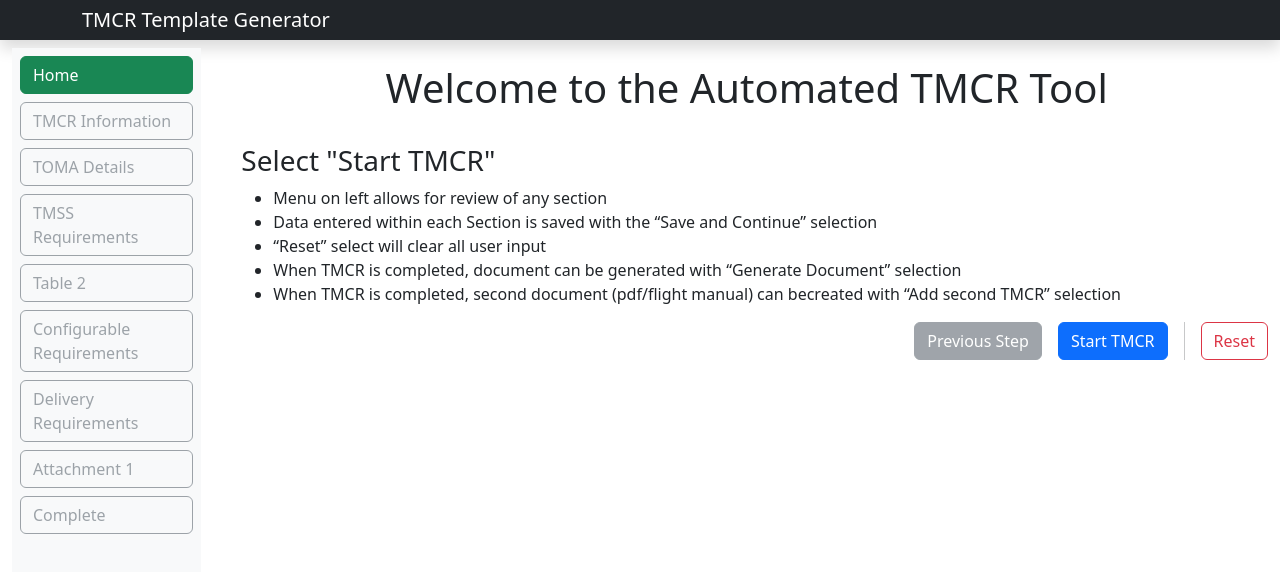
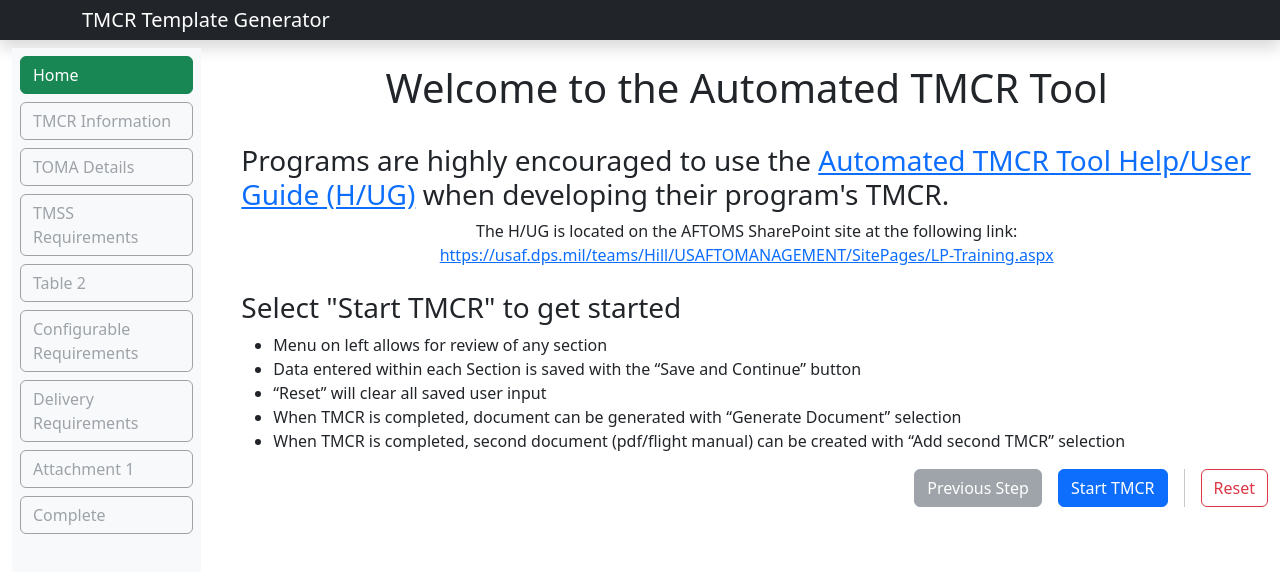
Before and after one commit to OZI-SP-Dev/tmcr, a React (Create React App) app: page / in a window 1280 px wide. Shown: the top 572 px of the page. Built offline with nearby package versions, Linux system fonts and the light colour scheme.

Commit message:
Preface updates

```diff
--- a/src/Steps/Preface.tsx
+++ b/src/Steps/Preface.tsx
@@ -3,21 +3,43 @@ export const Preface = () => {
     <div className="m-3">
       <h1>Welcome to the Automated TMCR Tool</h1>
       <br />
-      <h3 className="text-start">Select "Start TMCR"</h3>
+      <h3 className="text-start">
+        Programs are highly encouraged to use the{" "}
+        <a
+          href="https://usaf.dps.mil/teams/Hill/USAFTOMANAGEMENT/SitePages/LP-Training.aspx"
+          target="_blank"
+          rel="noreferrer"
+        >
+          Automated TMCR Tool Help/User Guide (H/UG)
+        </a>{" "}
+        when developing their program's TMCR.
+      </h3>{" "}
+      The H/UG is located on the AFTOMS SharePoint site at the following link:
+      <br />
+      <a
+        href="https://usaf.dps.mil/teams/Hill/USAFTOMANAGEMENT/SitePages/LP-Training.aspx"
+        target="_blank"
+        rel="noreferrer"
+      >
+        https://usaf.dps.mil/teams/Hill/USAFTOMANAGEMENT/SitePages/LP-Training.aspx
+      </a>
+      <br />
+      <br />
+      <h3 className="text-start">Select "Start TMCR" to get started</h3>
       <ul className="text-start">
         <li>Menu on left allows for review of any section</li>
         <li>
           Data entered within each Section is saved with the “Save and Continue”
-          selection
+          button
         </li>
-        <li>“Reset” select will clear all user input</li>
+        <li>“Reset” will clear all saved user input</li>
         <li>
           When TMCR is completed, document can be generated with “Generate
           Document” selection
         </li>
         <li>
-          When TMCR is completed, second document (pdf/flight manual) can
-          becreated with “Add second TMCR” selection
+          When TMCR is completed, second document (pdf/flight manual) can be
+          created with “Add second TMCR” selection
         </li>
       </ul>
     </div>
```
